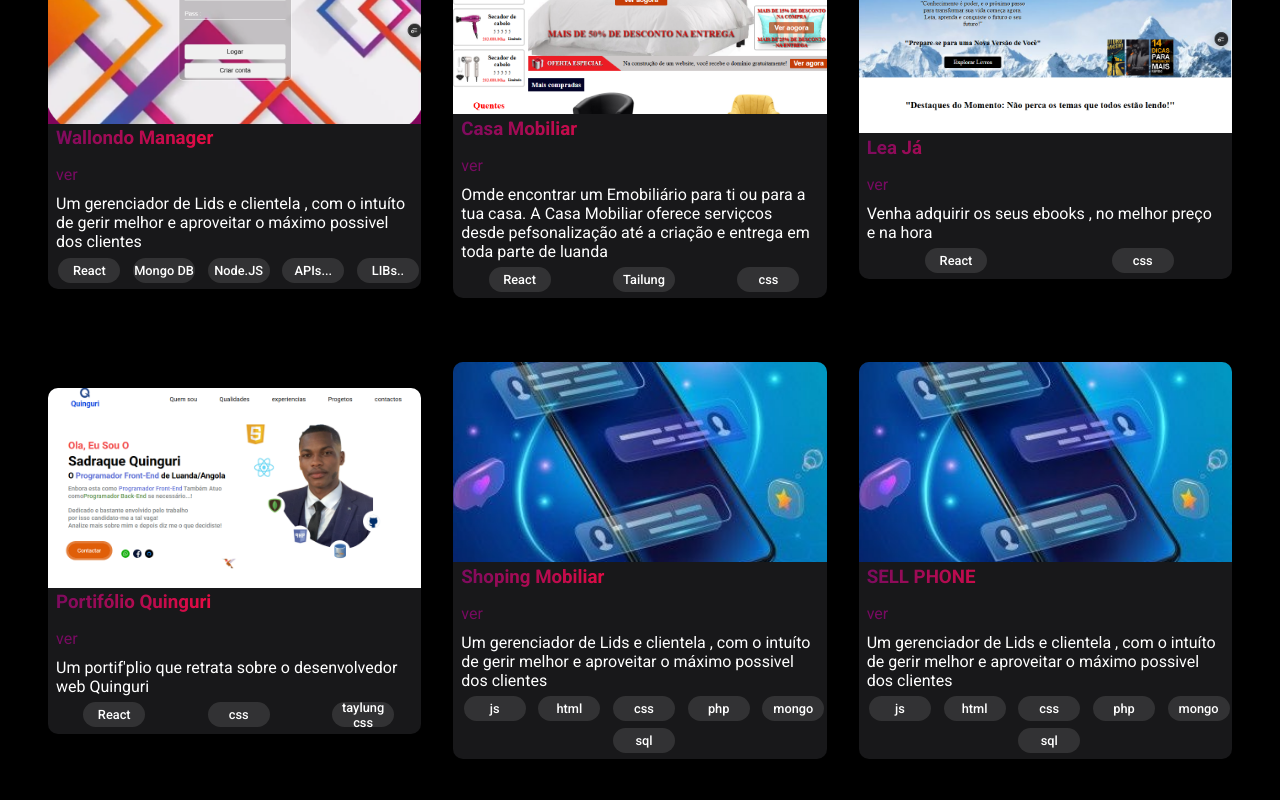
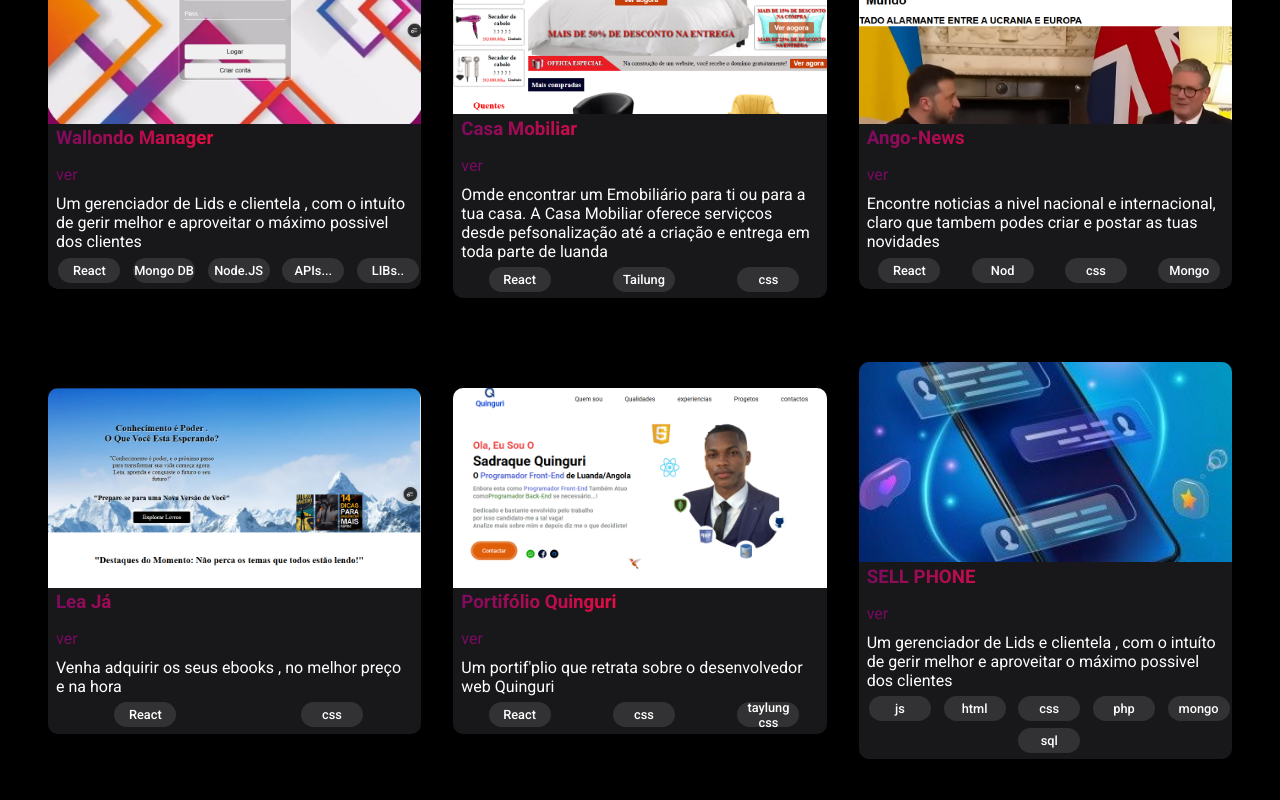
Before and after one commit to wallondo/Quin, a React (Vite) app: page / in a window 1280 px wide. Shown: the part 2080-2880 px from the top of the page. Built offline with nearby package versions, Linux system fonts and the light colour scheme.

Commit message:
projects

```diff
--- a/front/conponents/main/Main.jsx
+++ b/front/conponents/main/Main.jsx
@@ -21,6 +21,14 @@ export default function Main(){
 
         },
         {
+            title:"Ango-News",
+            img:"/news.png",
+            desc:"Encontre noticias a nivel nacional e internacional, claro que tambem podes criar e postar as tuas novidades",
+            tecs:["React","Nod","css","Mongo"],
+            link:"https://news-eight-lemon.vercel.app/"
+
+        },
+        {
             title:"Lea Já",
             img:"/book.png",
             desc:"Venha adquirir os seus ebooks , no melhor preço e na hora",
@@ -33,14 +41,6 @@ export default function Main(){
             desc:"Um portif'plio que retrata sobre o desenvolvedor web Quinguri",
             tecs:["React","css","taylung css"],
             link:"https://quinguri.vercel.app/"
-
-        },
-        {
-            title:"Shoping Mobiliar",
-            img:"/p1.jpg",
-            desc:"Um gerenciador de Lids e clientela , com o intuíto de gerir melhor e aproveitar o máximo possivel dos clientes",
-            tecs:["js","html","css","php","mongo","sql"],
-            link:"https://app.restang.com/projecto/"
 
         },
         {
@@ -149,7 +149,7 @@ export default function Main(){
                                 <div className="projet_div" key={pos} >
                                    <span style={{backgroundImage:"url("+proj.img+")"}}></span>
                                    <h3>{proj.title}</h3>
-                                   <a href={`${proj.link}`}>ver</a>
+                                   <a href={`${proj.link}`} target="_blank">ver</a>
                                    <p>
                                       {proj.desc}
                                     </p>
```
Also changed, not shown: public/news.png (added).
